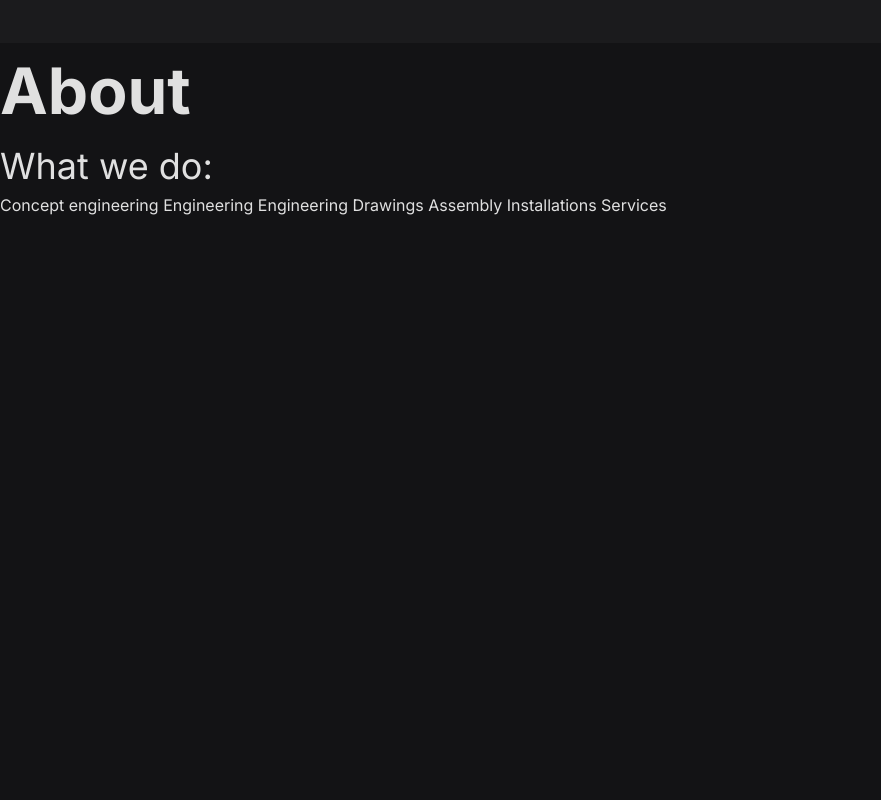
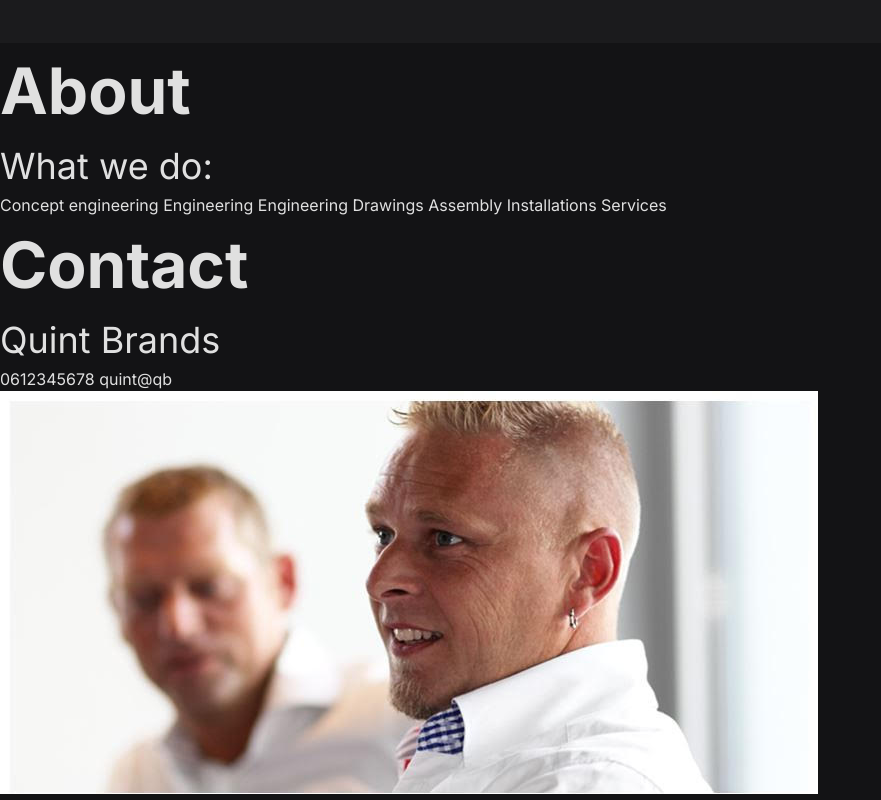
Before and after one commit to damianbrands/QBEsite, a React (Vite) app: page / in a window 1280 px wide. Shown: the part 763-1563 px from the top of the page, without its empty margins (0-881 px from the left). Before the commit the page ends 980 px from the top, so only its background shows below. Built offline with nearby package versions, Linux system fonts and the light colour scheme.

Commit message:
contactpage html + image added

```diff
--- a/src/pages/ContactPage.jsx
+++ b/src/pages/ContactPage.jsx
@@ -2,7 +2,18 @@ import React from "react";
 
 export default function ContactPage(){
     return (
-        <>
-        </>
+        <div className={"contact__page"}>
+            <div className={"title page__title"}>Contact</div>
+            <div className={"contact__container"}>
+                <div>
+                    <div className={"subtitle"}>Quint Brands</div>
+                    <div className={"text"}>
+                        0612345678
+                        quint@qb
+                    </div>
+                </div>
+                <img src={"src/assets/images/quint.png"}/>
+            </div>
+        </div>
     )
 }
```
Also changed, not shown: src/assets/images/quint.png (added).
